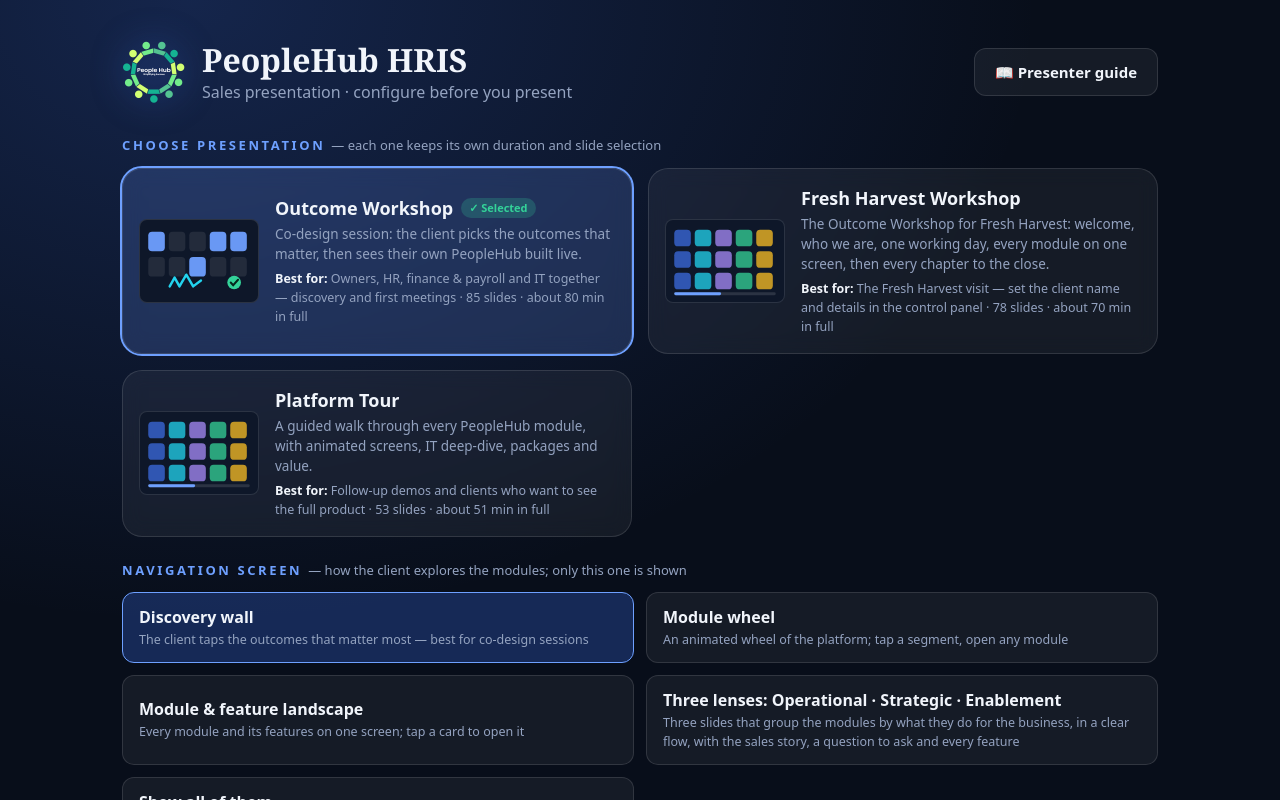
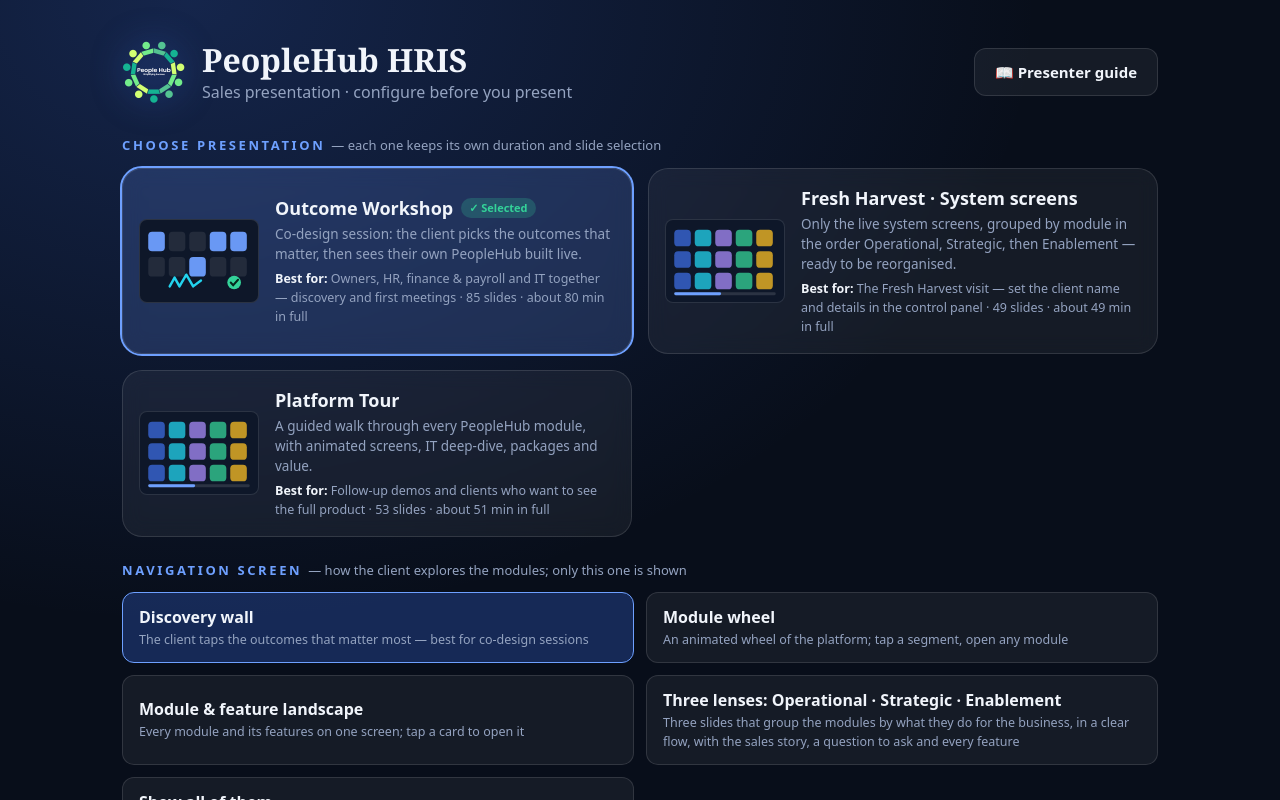
Before and after one commit to victoryinformationprivatelimited/PeopleHubPresentation, a React (Vite) app: page / in a window 1280 px wide. Built offline with nearby package versions, Linux system fonts and the light colour scheme.

Commit message:
Presentation: Fresh Harvest deck reduced to the 49 system screens grouped by module (Operational, Strategic, Enablement, platform)
Co-Authored-By: Claude Sonnet 5.5 <noreply@anthropic.com>

```diff
--- a/src/decks/registry.ts
+++ b/src/decks/registry.ts
@@ -21,6 +21,21 @@ export interface DeckDef {
 /** A screen the client uses to explore the product and jump into modules. Only the chosen one is kept in the deck. */
 export interface NavOption { id: string; name: string; desc: string; slideId: string; more?: string[] }   // `more` = extra slides of a multi-slide navigation screen
 
+/** Fresh Harvest: the system screens (Workshop scenario slides) grouped by module — Operational, Strategic, Enablement, then platform screens. */
+export const FRESH_ORDER: [string, string[]][] = [
+  ['Organization', ['know-org']], ['Employee master 360', ['know-emp', 'know-live', 'know-bulk']], ['Life cycle', ['know-life']],
+  ['Time & attendance', ['time-capture', 'time-manual', 'time-roster', 'time-policy', 'time-process']], ['Mobile app', ['serve-mobile']],
+  ['Leave management', ['leave-types', 'leave-apply', 'leave-calendar']], ['Meal management', ['time-meal']], ['Staff loans & advances', ['pay-advance']],
+  ['Benefits & claims', ['pay-claims', 'pay-benefits']], ['Payroll', ['pay-engine', 'pay-payslips']], ['Salary banking', ['pay-finance']],
+  ['Self-service portal', ['serve-ess']], ['Approvals', ['approve-builder', 'approve-higher', 'approve-inbox']], ['Notifications', ['approve-rules']],
+  ['Security & audit', ['secure-sec', 'data-audit']], ['Termination & exit', ['grow-exit']],
+  ['Recruitment & onboarding', ['hire-recruit']], ['Performance', ['grow-perf']], ['Learning & development', ['grow-learn']], ['Succession planning', ['grow-succ']],
+  ['Engagement', ['grow-engage', 'grow-recog']], ['Grievance reporting', ['serve-grievance']], ['Analytics & reports', ['data-dash']], ['Compliance & statutory', ['data-compliance']],
+  ['Letter generator', ['hire-letters']], ['Tasks & checklists', ['hire-onboard']], ['Service desk', ['serve-tickets']], ['Asset tracker', ['serve-assets']],
+  ['Knowledge base', ['serve-kb']], ['Chat & AI assistant', ['serve-chat']], ['News broadcasting', ['serve-news']], ['Integrations & ERP', ['secure-integ']],
+  ['Platform', ['secure-tenancy', 'secure-billing', 'secure-arch']],
+]
+
 export const decks: DeckDef[] = [
   {
     id: 'workshop',
@@ -40,18 +55,14 @@ export const decks: DeckDef[] = [
   },
   {
     id: 'fresh',
-    name: 'Fresh Harvest Workshop',
-    tagline: 'The Outcome Workshop for Fresh Harvest: welcome, who we are, one working day, every module on one screen, then every chapter to the close.',
+    name: 'Fresh Harvest · System screens',
+    tagline: 'Only the live system screens, grouped by module in the order Operational, Strategic, then Enablement — ready to be reorganised.',
     bestFor: 'The Fresh Harvest visit — set the client name and details in the control panel',
     build: () => {
       const all = buildWorkshopSlides()
-      const at = (id: string) => all.find(s => s.id === id)!
-      const after = all.slice(all.findIndex(s => s.id === 'ws-landscape') + 1).filter(s => !s.id.startsWith('ws-pillar-'))
-      return [at('open'), at('ws-about'), at('ws-day'), at('ws-landscape'), ...after]
+      const ids = FRESH_ORDER.flatMap(([, list]) => list)
+      return ids.map(id => all.find(s => s.id === id)!)
     },
-    chapters: OUTCOMES.map(o => ({ id: o.id, name: `${o.icon} ${o.name}` })),
-    arrange: arrangeWorkshop,
-    home: 'ws-landscape',
   },
   {
     id: 'tour',
--- a/src/decks/workshop/extra.tsx
+++ b/src/decks/workshop/extra.tsx
@@ -192,11 +192,12 @@ export function ToolkitSlide() {
 /* Small buttons on every capability slide: open the toolkit, or finish and move on */
 export function SkipBar() {
   const { jump, goTo, has } = useNav()
+  if (!has('ws-solved') && !has('ws-toolkit')) return null
   const btn = 'rounded-full px-6 py-3 text-[19px] font-bold shadow-lg transition hover:brightness-125'
   return (
     <div className="absolute right-20 bottom-[66px] z-30 flex gap-3">
       {has('ws-toolkit') && <button onClick={() => jump('ws-toolkit')} className={btn} style={{ background: 'var(--bg2)', border: '1.5px solid var(--brand2)' }}>▦ Toolkit</button>}
-      <button onClick={() => goTo('ws-solved')} className={`${btn} text-white`} style={{ background: 'linear-gradient(90deg,var(--brand),var(--accent))' }}>✔ Done — next step ➜</button>
+      {has('ws-solved') && <button onClick={() => goTo('ws-solved')} className={`${btn} text-white`} style={{ background: 'linear-gradient(90deg,var(--brand),var(--accent))' }}>✔ Done — next step ➜</button>}
     </div>
   )
 }
```
